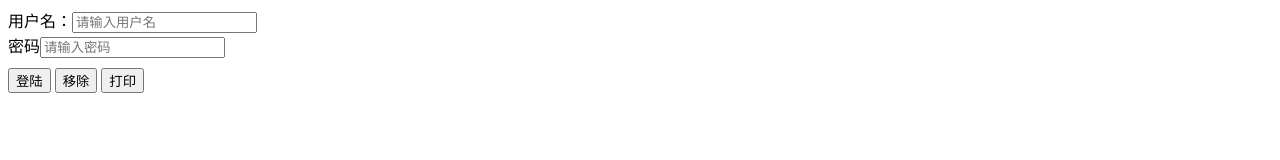
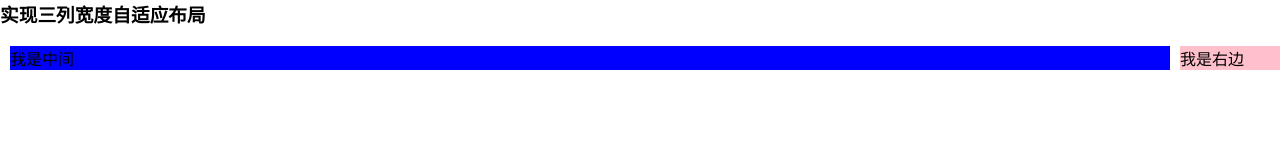
Before and after one commit to huoyou/notes, a plain HTML site: page 1.html in a window 1280 px wide. Drawn offline with nearby package versions, Linux system fonts and the light colour scheme.

Commit message:
添加js基础知识

```diff
--- a/1.html
+++ b/1.html
@@ -1,46 +1,52 @@
 <html>
 
 <head>
+    <meta charset="UTF-8">
+    <title>layout_box</title>
+    <style>
+        html,body {
+            margin: 0;
+            padding: 0;
+        }
+        #left {
+            width: 100px;
+            background-color: red;
+        }
+        #right {
+            width: 100px;
+            background-color: pink;
+        }
+        #center {
+            background-color: blue;
+            flex: 1;
+            margin: 0 10px;
+        }
+    </style>
+</head>
 
 <body>
-    用户名：<input type="text" placeholder="请输入用户名" id="userName"> <br>
-    密码<input type="text" placeholder="请输入密码" id="password"><br>
-    <div style="margin-top:10px;">
-        <button id="login">登陆</button>
-        <button id="remove">移除</button>
-        <button id="consolelog">打印</button>
+
+    <h3>实现三列宽度自适应布局</h3>
+    <div style="display:flex;">
+            <div id="center">我是中间</div>
+            <div id="right">我是右边</div>
     </div>
+
 </body>
 <script src="https://code.jquery.com/jquery-3.3.1.min.js"></script>
 <script type="text/javascript">
-
-
-function show(sex){
-			console.log("普通函数"+sex);
-		}
-		var person={
-			name:"aa",
-			age:14
-		};
-		show.call(person,"男");
-		show.apply(person,["女"]);
-		//对于bind来说，用法更加的灵活
-		var ss=show.bind(person,"不明");
-		ss();
-
-function add(a,b)
-{
-    alert(a+b);
-}
-function sub(a,b)
-{
-    alert(a-b);
-}
-add.bind(sub,4,2)();　// 4
-
-
-
+    function show(sex) {
+        console.log("普通函数" + sex);
+    }
+    var person = {
+        name: "aa",
+        age: 14
+    };
+    show.call(person, "男");
+    show.apply(person, ["女"]);
+    //对于bind来说，用法更加的灵活
+    var ss = show.bind(person, "不明");
+    ss();
 </script>
-</head>
 
 </html>
```
Also changed, not shown: 1 other file.
